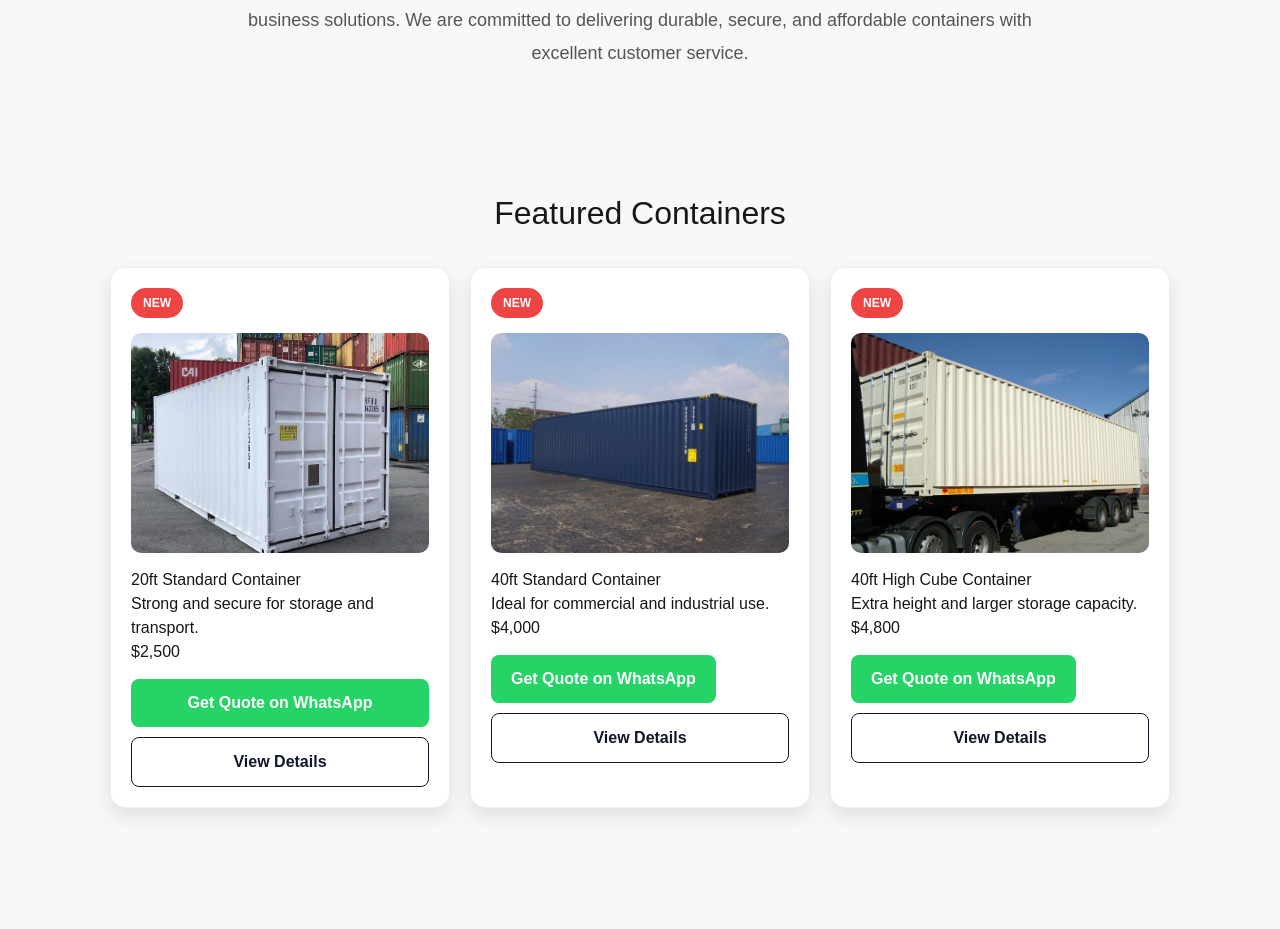
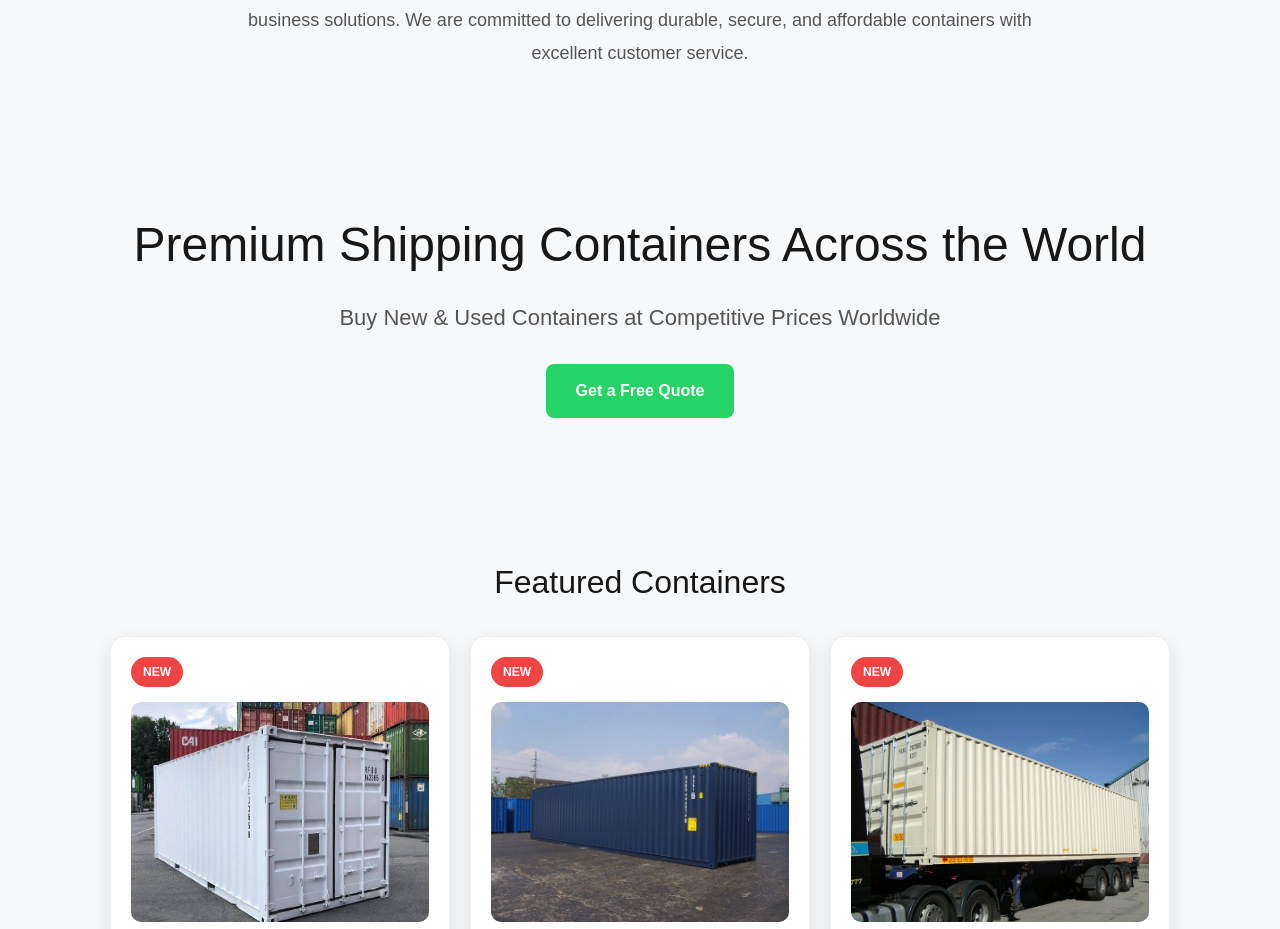
Before and after one commit to GlobalboxShippingCo/globalbox-containers, a Next.js app: page / in a window 1280 px wide. Shown: the part 946-1875 px from the top of the page. Built offline with nearby package versions, Linux system fonts and the light colour scheme.

Commit message:
Updated hero text

```diff
--- a/app/page.tsx
+++ b/app/page.tsx
@@ -145,6 +145,48 @@ export default function Home() {
     logistics, and custom business solutions. We are committed to delivering
     durable, secure, and affordable containers with excellent customer service.
   </p>
+</section>
+
+<section
+  style={{
+    textAlign: "center",
+    padding: "80px 20px",
+  }}
+>
+  <h1
+    style={{
+      fontSize: "48px",
+      marginBottom: "20px",
+    }}
+  >
+    Premium Shipping Containers Across the World
+  </h1>
+
+  <p
+    style={{
+      fontSize: "22px",
+      marginBottom: "30px",
+      color: "#555",
+    }}
+  >
+    Buy New & Used Containers at Competitive Prices Worldwide
+  </p>
+
+  <a
+    href="https://wa.me/18606897427"
+    target="_blank"
+    style={{
+      display: "inline-block",
+      padding: "15px 30px",
+      background: "#25D366",
+      color: "white",
+      textDecoration: "none",
+      borderRadius: "8px",
+      fontWeight: "bold",
+    }}
+  >
+    Get a Free Quote
+  </a>
 </section>
 
      {/* FEATURED CONTAINERS */}
```
